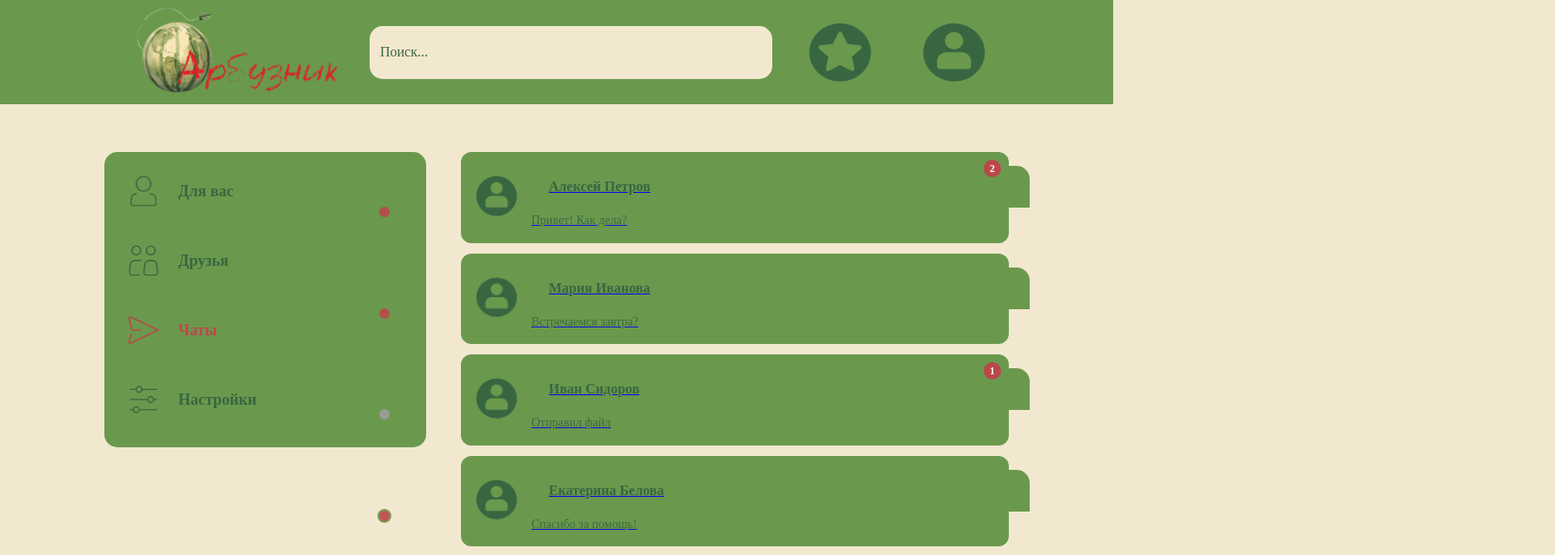
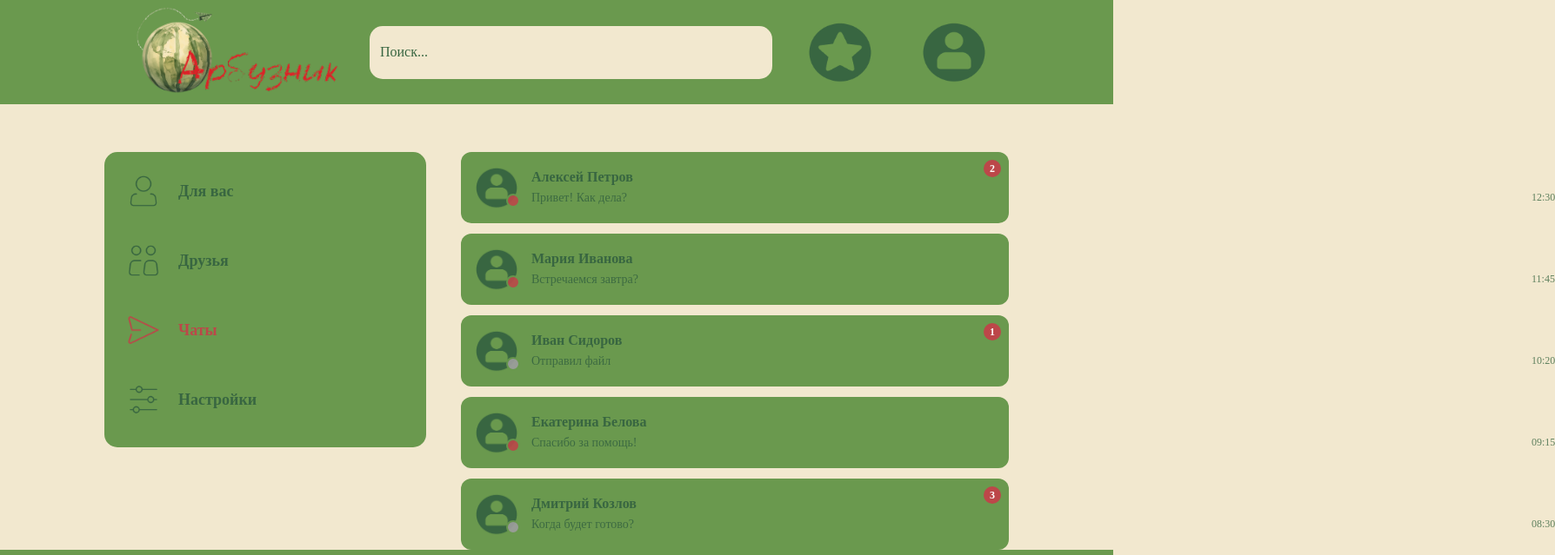
Before and after one commit to Avinati/PracticaMessage, a React (Vite) app: page /messanger in a window 1280 px wide. Shown: the top 639 px of the page at 87% size, 1788 px wide, since content can reach past the window. Built offline with nearby package versions, Linux system fonts and the light colour scheme.

Commit message:
I Love my divorced gay perents

```diff
--- a/src/components/chat.jsx
+++ b/src/components/chat.jsx
@@ -1,4 +1,5 @@
 import React, { useState } from "react";
+import { BrowserRouter, Routes, Route, Link } from 'react-router-dom'
 import Logo from '/public/Лого.png'
 import Fav from '/public/Fav.png'
 import Pfp from '/public/pfp.png'
@@ -31,11 +32,6 @@ function Chat() {
         setNewMessage("");
     };
 
-    const handleBack = () => {
-        // Функция для возврата назад
-        window.history.back();
-    };
-
     return (
         <>
             <div className="main-content">
@@ -54,11 +50,12 @@ function Chat() {
 
                 <div className="content-wrapper">
                     <div className="chat-container">
-                        {/* Заголовок чата */}
                         <div className="chat-header">
-                            <button className="back-button" onClick={handleBack}>
+                            <Link to="/messanger">
+                            <button className="back-button">
                                 <img src={Back} alt="Назад" />
                             </button>
+                            </Link>
                             <div className="chat-user-info">
                                 <div className="avatar-container">
                                     <img src={Pfp} alt="Алексей Петров" className="chat-user-avatar" />
@@ -70,8 +67,6 @@ function Chat() {
                                 </div>
                             </div>
                         </div>
-
-                        {/* Область сообщений */}
                         <div className="messages-container">
                             {messages.map((message) => (
                                 <div
@@ -85,8 +80,6 @@ function Chat() {
                                 </div>
                             ))}
                         </div>
-
-                        {/* Форма ввода сообщения */}
                         <form className="message-input-form" onSubmit={handleSendMessage}>
                             <div className="input-container">
                                 <button type="button" className="attach-button">
--- a/src/components/css/chat.css
+++ b/src/components/css/chat.css
@@ -77,8 +77,7 @@ html, body {
     align-items: center;
     gap: 15px;
     flex: 1;
-    transform: translate(-87%);
-    justify-content: flex-end;
+    justify-content: flex-start;
 }
 
 .avatar-container {
--- a/src/components/css/messanger.css
+++ b/src/components/css/messanger.css
@@ -95,6 +95,12 @@ html, body {
     gap: 12px;
 }
 
+.chat-link {
+    text-decoration: none;
+    color: inherit;
+    display: block;
+}
+
 .chat-item {
     display: flex;
     align-items: flex-start;
@@ -104,6 +110,8 @@ html, body {
     transition: all 0.3s ease;
     border: 1px solid transparent;
     position: relative;
+    min-height: 60px;
+    box-sizing: border-box;
 }
 
 .chat-item:hover {
@@ -117,11 +125,13 @@ html, body {
     position: relative;
     margin-right: 15px;
     flex-shrink: 0;
+    width: 50px;
+    height: 50px;
 }
 
 .chat-avatar img {
-    width: 50px;
-    height: 50px;
+    width: 100%;
+    height: 100%;
     border-radius: 50%;
     object-fit: cover;
 }
@@ -138,10 +148,12 @@ html, body {
 
 .online-status.online {
     background-color: #BC4749;
+    left: 180px;
 }
 
 .online-status.offline {
     background-color: #9E9E9E;
+    left: 180px;
 }
 
 .unread-badge {
@@ -158,19 +170,23 @@ html, body {
     justify-content: center;
     font-size: 12px;
     font-weight: bold;
+    z-index: 1;
 }
 
 .chat-info {
     flex: 1;
     display: flex;
     flex-direction: column;
+    min-width: 0;
+    overflow: hidden;
 }
 
-.chat-header {
+.chat-header-info {
     display: flex;
     justify-content: space-between;
     align-items: flex-start;
     margin-bottom: 5px;
+    width: 100%;
 }
 
 .chat-name {
@@ -178,14 +194,21 @@ html, body {
     color: #386641;
     font-size: 16px;
     margin: 0;
+    flex: 1;
+    overflow: hidden;
+    text-overflow: ellipsis;
+    white-space: nowrap;
+    margin-right: 8px;
 }
 
 .chat-time {
+    position: absolute;
+    color: #386641;
     font-size: 12px;
-    color: #386641;
-    opacity: 0.8;
-    margin: 0;
-    align-self: flex-end;
+    opacity: 0.7;
+    flex-shrink: 0;
+    margin-top: 25px;
+    margin-left: 1150px;
 }
 
 .chat-last-message {
@@ -194,4 +217,8 @@ html, body {
     font-size: 14px;
     opacity: 0.9;
     line-height: 1.4;
+    overflow: hidden;
+    text-overflow: ellipsis;
+    white-space: nowrap;
+    width: 100%;
 }
--- a/src/components/messanger.jsx
+++ b/src/components/messanger.jsx
@@ -14,14 +14,12 @@ import { BrowserRouter, Routes, Route, Link } from 'react-router-dom'
 import App from "../App";
 
 function Main() {
-
-
     const chats = [
-        { id: 1, name: "Алексей Петров", lastMessage: "Привет! Как дела?",unread: 2, online: true },
-        { id: 2, name: "Мария Иванова", lastMessage: "Встречаемся завтра?",  unread: 0, online: true },
-        { id: 3, name: "Иван Сидоров", lastMessage: "Отправил файл", unread: 1, online: false },
-        { id: 4, name: "Екатерина Белова", lastMessage: "Спасибо за помощь!",  unread: 0, online: true },
-        { id: 5, name: "Дмитрий Козлов", lastMessage: "Когда будет готово?", unread: 3, online: false }
+        { id: 1, name: "Алексей Петров", lastMessage: "Привет! Как дела?", unread: 2, online: true, time: "12:30" },
+        { id: 2, name: "Мария Иванова", lastMessage: "Встречаемся завтра?", unread: 0, online: true, time: "11:45" },
+        { id: 3, name: "Иван Сидоров", lastMessage: "Отправил файл", unread: 1, online: false, time: "10:20" },
+        { id: 4, name: "Екатерина Белова", lastMessage: "Спасибо за помощь!", unread: 0, online: true, time: "09:15" },
+        { id: 5, name: "Дмитрий Козлов", lastMessage: "Когда будет готово?", unread: 3, online: false, time: "08:30" }
     ];
 
     return (
@@ -36,7 +34,6 @@ function Main() {
                         <Link to="/favorite">
                             <button className="fav-btn">
                                 <img src={Fav} alt="Избранное" />
-
                             </button>
                         </Link>
                         <Link to="/login">
@@ -46,6 +43,7 @@ function Main() {
                         </Link>
                     </div>
                 </div>
+
                 <div className="content-wrapper">
                     <div className="menu">
                         <Link to="/" className="menu-link">
@@ -54,7 +52,7 @@ function Main() {
                             </button>
                             <p className="text">Для вас</p>
                         </Link>
-                    <Link to="/frinds" className="menu-link">
+                        <Link to="/friends" className="menu-link">
                             <button className="frinds-btn">
                                 <img src={Friends} alt="Друзья" />
                             </button>
@@ -73,22 +71,21 @@ function Main() {
                             <p className="text">Настройки</p>
                         </Link>
                     </div>
+
                     <div className="chats-container">
                         <div className="chats-list">
                             {chats.map(chat => (
-                            <Link to="/chat">
-                            <div key={chat.id} className="chat-item">
-                                {/* Бейдж непрочитанных сообщений в правом верхнем углу */}
+                                <Link to="/chat" key={chat.id} className="chat-link">
+                                    <div className="chat-item">
                                         {chat.unread > 0 && (
                                             <span className="unread-badge">{chat.unread}</span>
                                         )}
                                         <div className="chat-avatar">
                                             <img src={Pfp} alt="Аватар" />
-                                    {/* Кружок онлайн-статуса */}
                                             <span className={`online-status ${chat.online ? 'online' : 'offline'}`}></span>
                                         </div>
                                         <div className="chat-info">
-                                    <div className="chat-header">
+                                            <div className="chat-header-info">
                                                 <span className="chat-name">{chat.name}</span>
                                                 <span className="chat-time">{chat.time}</span>
                                             </div>
@@ -97,7 +94,6 @@ function Main() {
                                     </div>
                                 </Link>
                             ))}
-                    </div>
                         </div>
                     </div>
                 </div>
@@ -112,7 +108,7 @@ function Main() {
                                 <ul>Избранное</ul>
                                 <ul>Профиль</ul>
                                 <ul>Друзья</ul>
-                <ul>Найстройки</ul>
+                                <ul>Настройки</ul>
                                 <ul>Чаты</ul>
                             </div>
                             <div className="footer-column">
@@ -120,8 +116,9 @@ function Main() {
                                 <ul>Условия пользователя</ul>
                                 <ul>Условия использования</ul>
                                 <ul>Политика куки</ul>
-                <ul>Политика конфидициации</ul>
+                                <ul>Политика конфиденциальности</ul>
                                 <ul>О нас</ul>
+                            </div>
                         </div>
                     </div>
                 </div>
@@ -129,4 +126,5 @@ function Main() {
         </>
     )
 }
+
 export default Main;
```
Lines whose indentation alone changed are shown as unchanged.
